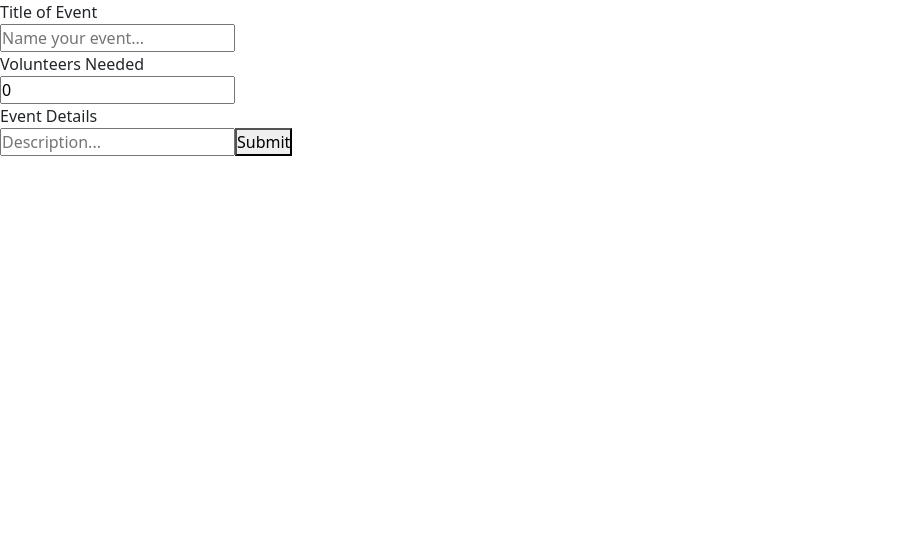
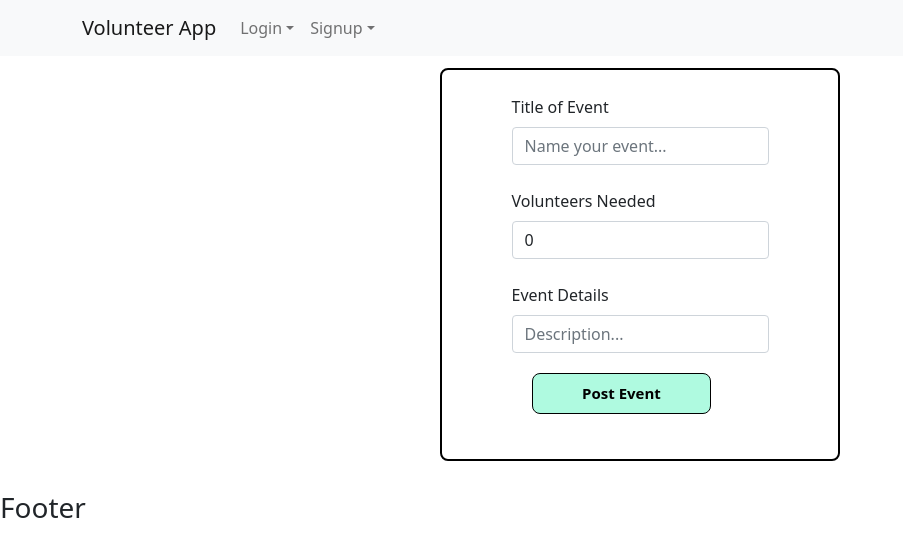
Before and after one commit to ImmanuelCurrah/VolunteerApp, a React (Create React App) app in the folder client/: page /create-post-business in a window 1280 px wide. Shown: the top 556 px of the page, without its empty margins (0-903 px from the left). Built offline with nearby package versions, Linux system fonts and the light colour scheme; no server answers.

Commit message:
post form cleaned up

```diff
--- a/client/src/components/Forms/postForm/businessPost/BusinessPostForm.jsx
+++ b/client/src/components/Forms/postForm/businessPost/BusinessPostForm.jsx
@@ -3,6 +3,7 @@ import {
   createBusinessPostHandler,
   findCurrentBusinessByNameHandler,
 } from "../../../../services/apiConfigBusiness";
+import { Row, Form } from "react-bootstrap";
 
 export default function BusinessPostForm() {
   const [postData, setPostData] = useState({
@@ -40,11 +41,12 @@ export default function BusinessPostForm() {
     }
   };
   return (
-    <div>
-      <form>
-        <label>Title of Event</label>
+    <div className="login-form">
+      <Row>
+        <Form onSubmit={submitHandler}>
+          <Form.Label>Title of Event</Form.Label>
           <br />
-        <input
+          <Form.Control
             type="text"
             id="title"
             value={postData.title}
@@ -52,9 +54,9 @@ export default function BusinessPostForm() {
             onChange={setPostDataHandler}
           />
           <br />
-        <label>Volunteers Needed</label>
+          <Form.Label>Volunteers Needed</Form.Label>
           <br />
-        <input
+          <Form.Control
             type="number"
             id="numberOfVolunteers"
             value={postData.numberOfVolunteers}
@@ -62,17 +64,18 @@ export default function BusinessPostForm() {
             onChange={setPostDataHandler}
           />
           <br />
-        <label>Event Details</label>
+          <Form.Label>Event Details</Form.Label>
           <br />
-        <input
+          <Form.Control
             type="text"
             id="eventDetails"
             value={postData.eventDetails}
             placeholder="Description..."
             onChange={setPostDataHandler}
           />
-        <button>Submit</button>
-      </form>
+          <button className="login-btn">Post Event</button>
+        </Form>
+      </Row>
     </div>
   );
 }
--- a/client/src/screens/createPostPage/CreatePost.jsx
+++ b/client/src/screens/createPostPage/CreatePost.jsx
@@ -1,10 +1,12 @@
 import React from "react";
 import BusinessPostForm from "../../components/Forms/postForm/businessPost/BusinessPostForm";
+import { Layout } from "../../components/Layout/Layout";
 
 export default function CreatePost() {
   return (
-    <div>
+    <Layout>
+      <h2>Post Your Event</h2>
       <BusinessPostForm />
-    </div>
+    </Layout>
   );
 }
```
Lines whose indentation alone changed are shown as unchanged.
